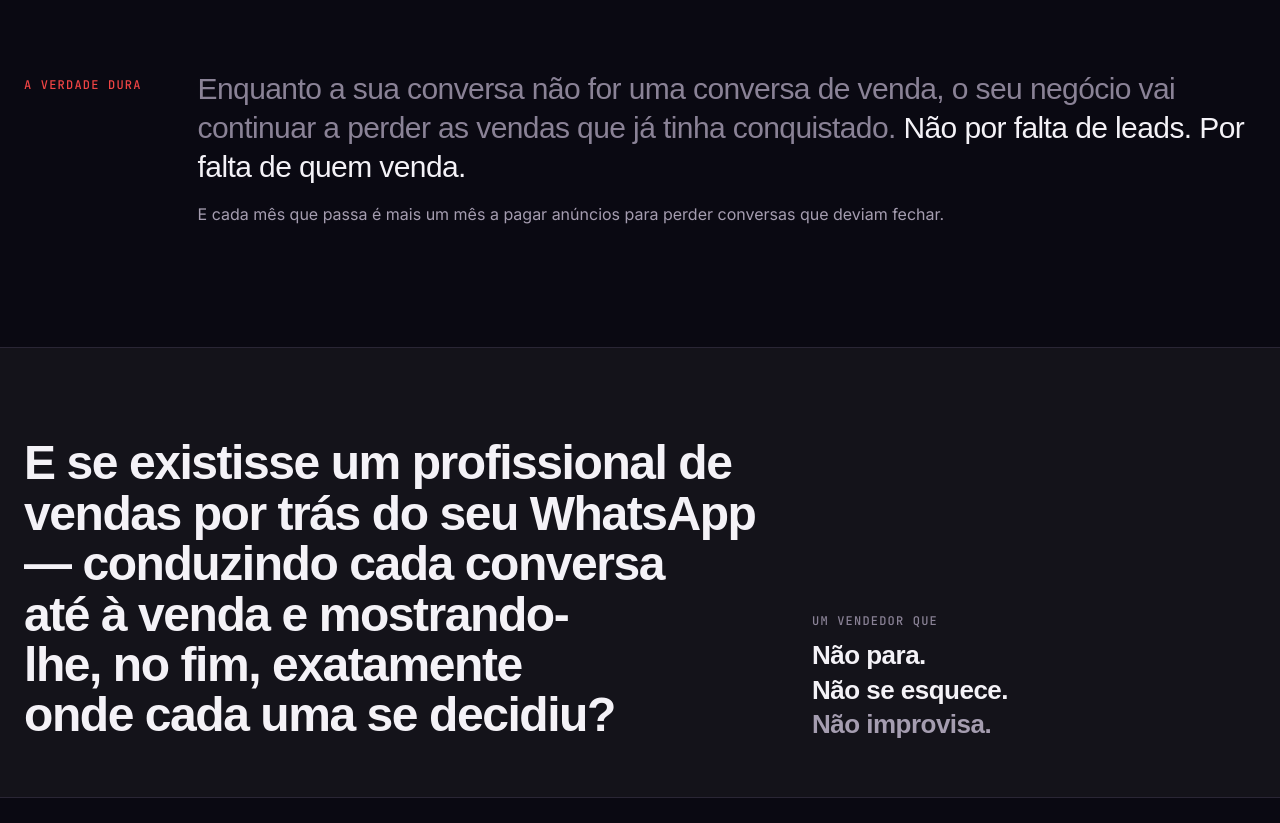
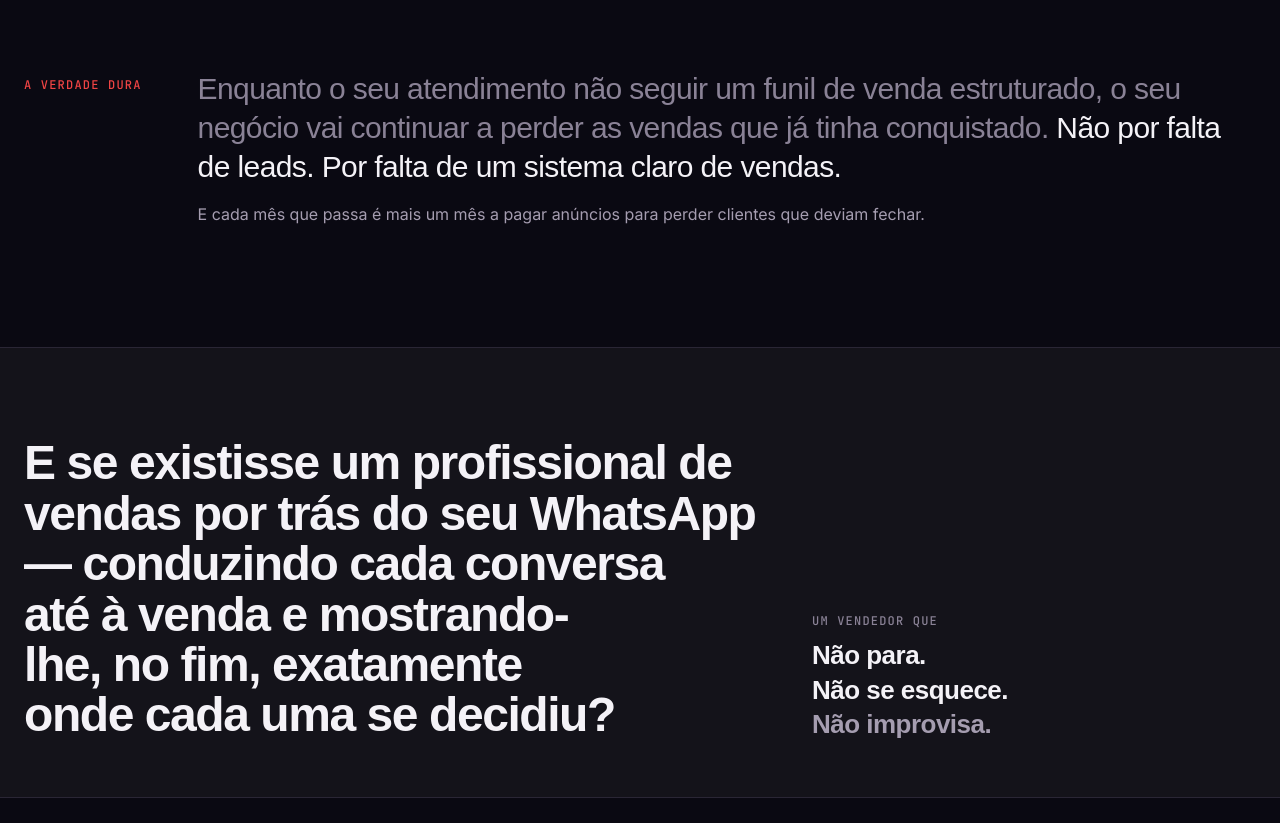
Before and after one commit to newbernardo/site-drs, a plain HTML site: page index.html in a window 1280 px wide. Shown: the part 3577-4400 px from the top of the page. Drawn offline with nearby package versions, Linux system fonts and the light colour scheme; a web font is replaced by a local one.

Commit message:
Teste: ajusta texto da verdade dura na secao Problema
Co-Authored-By: Claude Sonnet 5.5 <noreply@anthropic.com>

```diff
--- a/index.html
+++ b/index.html
@@ -209,8 +209,8 @@ html[data-modo="prelancamento"] .only-live{display:none!important}
     <div data-r="0" style="display:flex;flex-wrap:wrap;gap:24px 56px;align-items:flex-start;padding-top:16px">
       <span style="flex:none;padding-top:8px;font:500 12px 'JetBrains Mono',monospace;letter-spacing:.1em;color:var(--danger,#EF4444)">A VERDADE DURA</span>
       <div style="flex:1 1 480px;display:flex;flex-direction:column;gap:16px">
-        <p style="margin:0;font:500 clamp(22px,2.4vw,30px)/1.3 'Satoshi',sans-serif;letter-spacing:-.02em;color:var(--muted,#8A8296);text-wrap:pretty">Enquanto a sua conversa não for uma conversa de venda, o seu negócio vai continuar a perder as vendas que já tinha conquistado. <span style="color:var(--text,#F4F2F7)">Não por falta de leads. Por falta de quem venda.</span></p>
-        <p style="margin:0;font-size:16px;line-height:1.6;color:var(--text2,#A59DB0)">E cada mês que passa é mais um mês a pagar anúncios para perder conversas que deviam fechar.</p>
+        <p style="margin:0;font:500 clamp(22px,2.4vw,30px)/1.3 'Satoshi',sans-serif;letter-spacing:-.02em;color:var(--muted,#8A8296);text-wrap:pretty">Enquanto o seu atendimento não seguir um funil de venda estruturado, o seu negócio vai continuar a perder as vendas que já tinha conquistado. <span style="color:var(--text,#F4F2F7)">Não por falta de leads. Por falta de um sistema claro de vendas.</span></p>
+        <p style="margin:0;font-size:16px;line-height:1.6;color:var(--text2,#A59DB0)">E cada mês que passa é mais um mês a pagar anúncios para perder clientes que deviam fechar.</p>
       </div>
     </div>
   </div>
```
